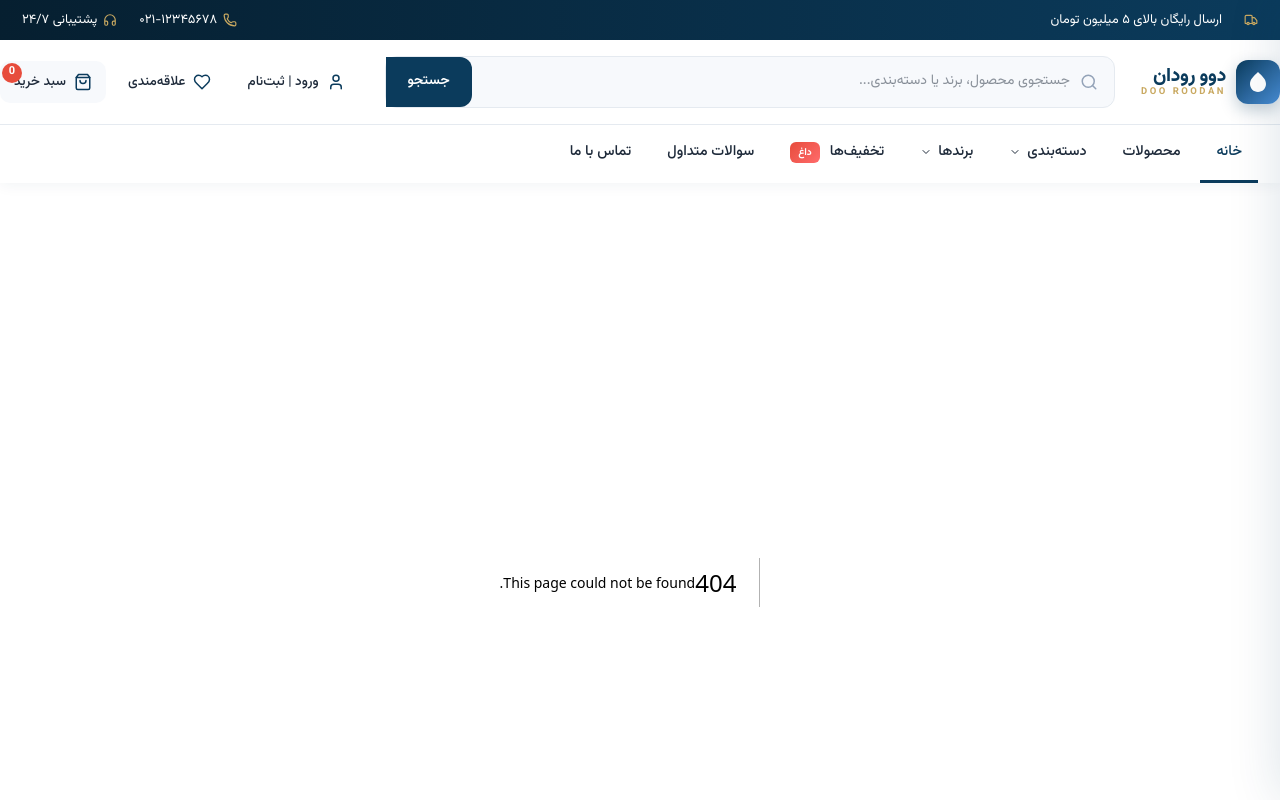
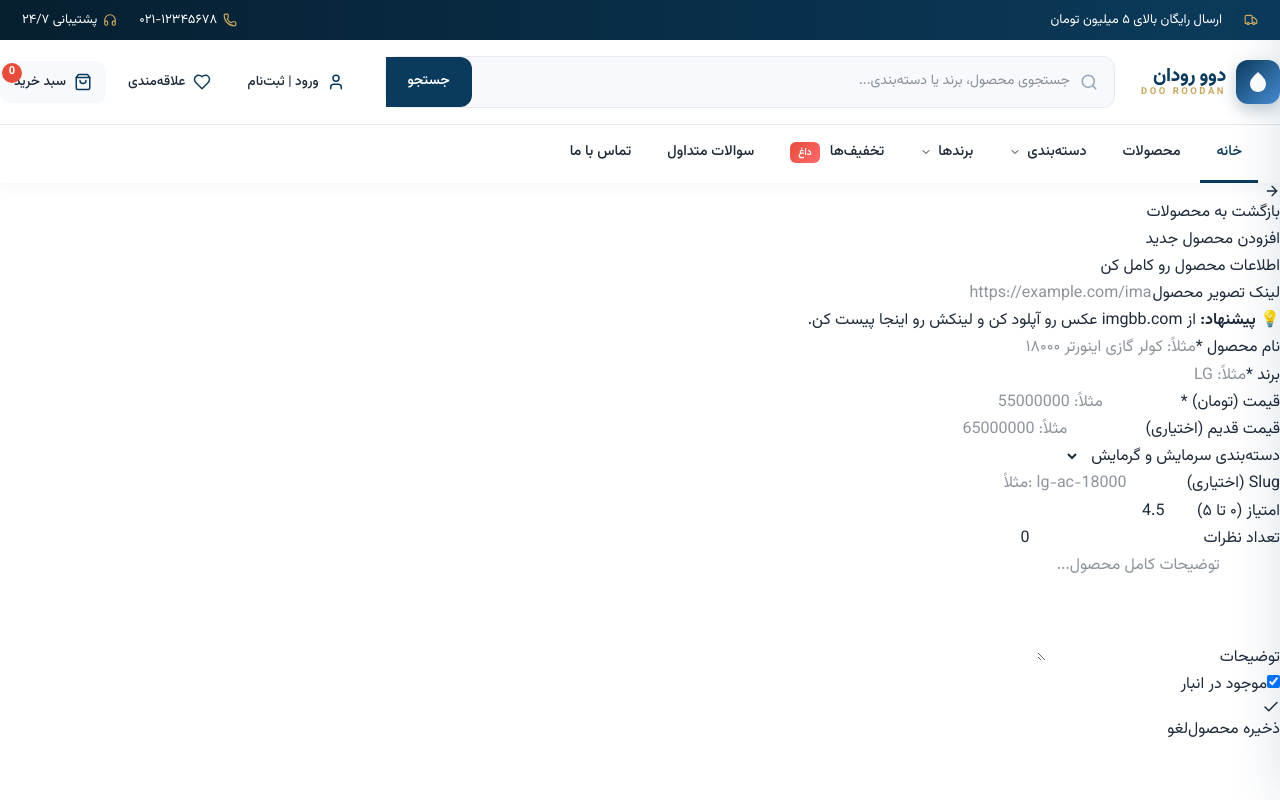
Before and after one commit to salhamir146-prog/dooroodan, a Next.js app: page /admin/products/new in a window 1280 px wide. Before the commit this address had no page. Shown: the top 800 px of the page. Built offline with nearby package versions, Linux system fonts and the light colour scheme.

Commit message:
Create page.tsx

```diff
--- /dev/null
+++ b/src/app/admin/products/new/page.tsx
@@ -0,0 +1,300 @@
+"use client";
+
+import { useState } from "react";
+import { useRouter } from "next/navigation";
+import Link from "next/link";
+import {
+  Loader2,
+  ArrowRight,
+  Image as ImageIcon,
+  Check,
+  AlertCircle,
+} from "lucide-react";
+import { CATEGORIES } from "@/lib/constants";
+
+export default function NewProductPage() {
+  const router = useRouter();
+  const [loading, setLoading] = useState(false);
+  const [error, setError] = useState("");
+  const [success, setSuccess] = useState(false);
+
+  const [form, setForm] = useState({
+    title: "",
+    slug: "",
+    brand: "",
+    price: "",
+    oldPrice: "",
+    image: "",
+    category: "cooler",
+    rating: "4.5",
+    reviewCount: "0",
+    description: "",
+    inStock: true,
+  });
+
+  const handleChange = (
+    e: React.ChangeEvent<HTMLInputElement | HTMLTextAreaElement | HTMLSelectElement>
+  ) => {
+    const target = e.target as HTMLInputElement;
+    const value = target.type === "checkbox" ? target.checked : target.value;
+    setForm((prev) => ({ ...prev, [target.name]: value }));
+  };
+
+  const handleSubmit = async (e: React.FormEvent) => {
+    e.preventDefault();
+    setError("");
+    setLoading(true);
+
+    try {
+      const res = await fetch("/api/admin/products", {
+        method: "POST",
+        headers: { "Content-Type": "application/json" },
+        body: JSON.stringify({
+          ...form,
+          price: Number(form.price),
+          oldPrice: form.oldPrice ? Number(form.oldPrice) : undefined,
+          rating: Number(form.rating),
+          reviewCount: Number(form.reviewCount),
+        }),
+      });
+
+      const data = await res.json();
+
+      if (data.success) {
+        setSuccess(true);
+        setTimeout(() => router.push("/admin/products"), 1500);
+      } else {
+        setError(data.message || "خطا در افزودن محصول");
+      }
+    } catch {
+      setError("خطا در ارتباط با سرور");
+    } finally {
+      setLoading(false);
+    }
+  };
+
+  if (success) {
+    return (
+      <div className="admin-panel">
+        <main className="admin-content admin-content-full">
+          <div className="admin-success-box">
+            <div className="success-icon-large">
+              <Check size={60} />
+            </div>
+            <h1>محصول با موفقیت اضافه شد!</h1>
+            <p>در حال انتقال به لیست محصولات...</p>
+            <Loader2 size={24} className="spin" />
+          </div>
+        </main>
+      </div>
+    );
+  }
+
+  return (
+    <div className="admin-panel">
+      <main className="admin-content admin-content-full">
+        <header className="admin-page-header">
+          <div>
+            <Link href="/admin/products" className="admin-back-link">
+              <ArrowRight size={16} />
+              بازگشت به محصولات
+            </Link>
+            <h1>افزودن محصول جدید</h1>
+            <p>اطلاعات محصول رو کامل کن</p>
+          </div>
+        </header>
+
+        {error && (
+          <div className="admin-error-box">
+            <AlertCircle size={18} />
+            <span>{error}</span>
+          </div>
+        )}
+
+        <form onSubmit={handleSubmit} className="admin-form">
+          {/* Image preview */}
+          <div className="admin-image-preview">
+            <label>لینک تصویر محصول</label>
+            <input
+              type="url"
+              name="image"
+              value={form.image}
+              onChange={handleChange}
+              placeholder="https://example.com/image.jpg"
+              required
+              dir="ltr"
+            />
+            {form.image && (
+              <div className="image-preview-box">
+                <img
+                  src={form.image}
+                  alt="Preview"
+                  onError={(e) => {
+                    (e.target as HTMLImageElement).style.display = "none";
+                  }}
+                />
+              </div>
+            )}
+            <p className="admin-form-hint">
+              💡 <strong>پیشنهاد:</strong> از{" "}
+              <a href="https://imgbb.com" target="_blank" rel="noreferrer">
+                imgbb.com
+              </a>{" "}
+              عکس رو آپلود کن و لینکش رو اینجا پیست کن.
+            </p>
+          </div>
+
+          <div className="admin-form-grid">
+            <div className="admin-form-field">
+              <label>نام محصول *</label>
+              <input
+                type="text"
+                name="title"
+                value={form.title}
+                onChange={handleChange}
+                placeholder="مثلاً: کولر گازی اینورتر ۱۸۰۰۰"
+                required
+              />
+            </div>
+
+            <div className="admin-form-field">
+              <label>برند *</label>
+              <input
+                type="text"
+                name="brand"
+                value={form.brand}
+                onChange={handleChange}
+                placeholder="مثلاً: LG"
+                required
+              />
+            </div>
+
+            <div className="admin-form-field">
+              <label>قیمت (تومان) *</label>
+              <input
+                type="number"
+                name="price"
+                value={form.price}
+                onChange={handleChange}
+                placeholder="مثلاً: 55000000"
+                required
+                dir="ltr"
+              />
+            </div>
+
+            <div className="admin-form-field">
+              <label>قیمت قدیم (اختیاری)</label>
+              <input
+                type="number"
+                name="oldPrice"
+                value={form.oldPrice}
+                onChange={handleChange}
+                placeholder="مثلاً: 65000000"
+                dir="ltr"
+              />
+            </div>
+
+            <div className="admin-form-field">
+              <label>دسته‌بندی</label>
+              <select
+                name="category"
+                value={form.category}
+                onChange={handleChange}
+              >
+                {CATEGORIES.map((c) => (
+                  <option key={c.id} value={c.id}>
+                    {c.title}
+                  </option>
+                ))}
+              </select>
+            </div>
+
+            <div className="admin-form-field">
+              <label>Slug (اختیاری)</label>
+              <input
+                type="text"
+                name="slug"
+                value={form.slug}
+                onChange={handleChange}
+                placeholder="مثلاً: lg-ac-18000"
+                dir="ltr"
+              />
+            </div>
+
+            <div className="admin-form-field">
+              <label>امتیاز (۰ تا ۵)</label>
+              <input
+                type="number"
+                name="rating"
+                value={form.rating}
+                onChange={handleChange}
+                min="0"
+                max="5"
+                step="0.1"
+                dir="ltr"
+              />
+            </div>
+
+            <div className="admin-form-field">
+              <label>تعداد نظرات</label>
+              <input
+                type="number"
+                name="reviewCount"
+                value={form.reviewCount}
+                onChange={handleChange}
+                min="0"
+                dir="ltr"
+              />
+            </div>
+          </div>
+
+          <div className="admin-form-field">
+            <label>توضیحات</label>
+            <textarea
+              name="description"
+              value={form.description}
+              onChange={handleChange}
+              rows={4}
+              placeholder="توضیحات کامل محصول..."
+            />
+          </div>
+
+          <div className="admin-form-field admin-form-checkbox">
+            <label>
+              <input
+                type="checkbox"
+                name="inStock"
+                checked={form.inStock}
+                onChange={handleChange}
+              />
+              <span>موجود در انبار</span>
+            </label>
+          </div>
+
+          <div className="admin-form-actions">
+            <button
+              type="submit"
+              className="admin-save-btn"
+              disabled={loading}
+            >
+              {loading ? (
+                <>
+                  <Loader2 size={18} className="spin" />
+                  <span>در حال ذخیره...</span>
+                </>
+              ) : (
+                <>
+                  <Check size={18} />
+                  <span>ذخیره محصول</span>
+                </>
+              )}
+            </button>
+            <Link href="/admin/products" className="admin-cancel-btn">
+              لغو
+            </Link>
+          </div>
+        </form>
+      </main>
+    </div>
+  );
+}
```
